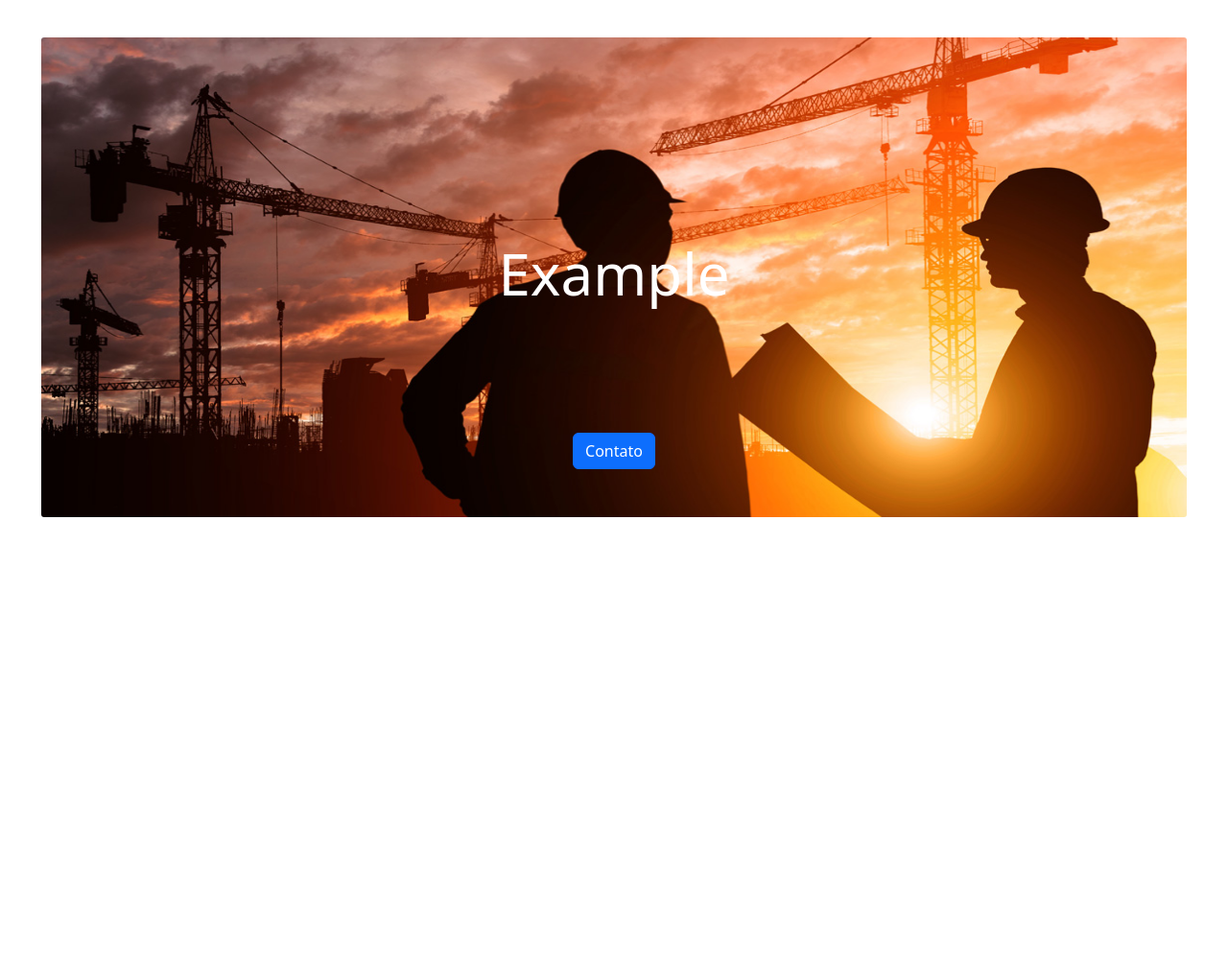
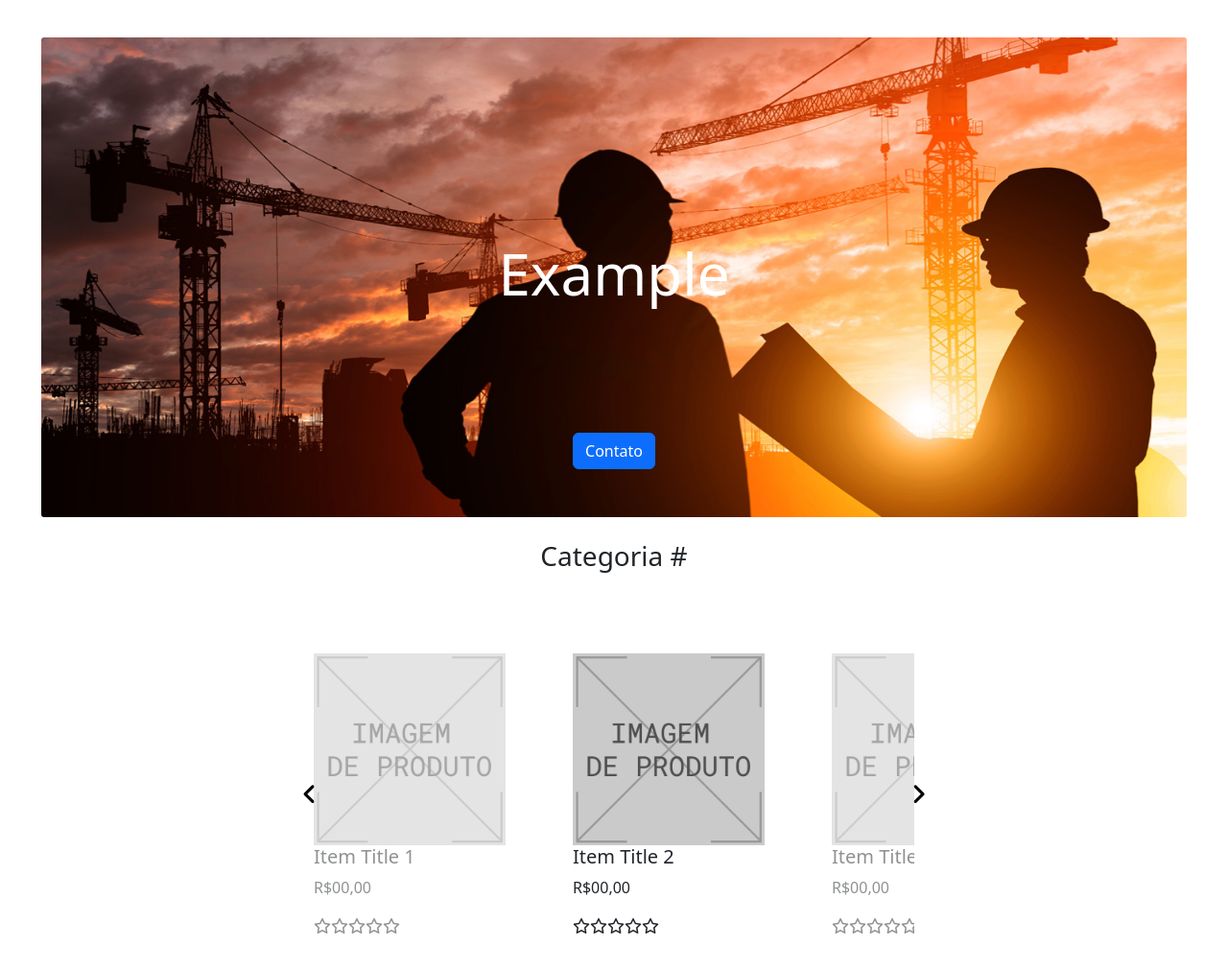
Before and after one commit to Lucas-Braga04/ProjetoCCC, a website: page home.html in a window 1280 px wide. Shown: the part 75-1086 px from the top of the page at 96% size. Before the commit the page ends 800 px from the top, so only its background shows below. Drawn offline with nearby package versions, Linux system fonts and the light colour scheme.

Commit message:
criação carrosel de itens

```diff
--- a/CSS/CSS-HOME/main.css
+++ b/CSS/CSS-HOME/main.css
@@ -43,3 +43,69 @@ main {
     position: absolute;
     margin: 50px;
 }
+
+.container {
+    position: relative;
+    max-width: 650px;
+    margin: 0 auto;
+}
+
+.galeria-wrapper {
+    overflow-x: auto;
+
+}
+
+.galeria-wrapper {
+    -ms-overflow-style: none;
+    scrollbar-width: none;
+}
+
+.galeria-wrapper::-webkit-scrollbar {
+    display: none;
+}
+
+.galeria {
+    display: flex;
+    flex-flow: row nowrap;
+    gap: 20px;
+}
+
+.arrow-left,
+.arrow-right {
+    position: absolute;
+    top: 0;
+    left: 0;
+    right: auto;
+    bottom: 0;
+    cursor: pointer;
+    background: transparent;
+    border: none;
+}
+
+.arrow-right {
+    position: absolute;
+    top: 0;
+    left: auto;
+    right: 0;
+    bottom: 0;
+}
+
+.arrow-left i,
+.arrow-right i {
+    font-size: 25px;
+}
+
+.item {
+    display: flex;
+    align-items: start;
+    justify-content: center;
+    flex-direction: column;
+    width: 250px;
+    height: 400px;
+    flex-shrink: 0;
+    opacity: 0.5;
+}
+
+.current-item {
+    opacity: 1;
+}
--- /dev/null
+++ b/JS/carouselAnimation.js
@@ -0,0 +1,33 @@
+const controls = document.querySelectorAll('.control');
+let currentItem = 0
+const items = document.querySelectorAll('.item');
+const maxItems = items.length;
+
+controls.forEach(control => {
+    control.addEventListener('click', () => {
+        const isLeft = control.classList.contains('arrow-left');
+
+        if (isLeft) {
+            currentItem -= 1;
+        } else {
+            currentItem += 1;
+        }
+
+        if (currentItem >= maxItems) {
+            currentItem = 0;
+        }
+
+        if (currentItem < 0) {
+            currentItem = maxItems - 1
+        }
+
+        items.forEach(item => item.classList.remove('current-item'));
+
+        items[currentItem].scrollIntoView({
+            inline: "center",
+            behavior: "smooth"
+        });
+
+        items[currentItem].classList.add("current-item");
+    })
+})
--- a/home.html
+++ b/home.html
@@ -56,11 +56,62 @@
             <a class="btn btn-primary" href="#" role="button">Contato</a>
         </div>
         <br>
+        <h3>Categoria #</h3>
+        <br>
+        <div class="container">
+            <button class="arrow-left control"><i class="fa-solid fa-angle-left"></i></button>
+            <button class="arrow-right control"><i class="fa-solid fa-angle-right"></i></button>
+            <div class="galeria-wrapper">
+                <div class="galeria">
+                    <div class="item">
+                        <img src="IMG/produto-example.png" alt="" width="200px" height="200px">
+                        <h5>Item Title 1</h5>
+                        <p>R$00,00</p>
+                        <span><i class="fa-regular fa-star"></i><i class="fa-regular fa-star"></i><i
+                                class="fa-regular fa-star"></i><i class="fa-regular fa-star"></i><i
+                                class="fa-regular fa-star"></i></span>
+                    </div>
+                    <div class="item current-item">
+                        <img src="IMG/produto-example.png" alt="" width="200px" height="200px">
+                        <h5>Item Title 2</h5>
+                        <p>R$00,00</p>
+                        <span><i class="fa-regular fa-star"></i><i class="fa-regular fa-star"></i><i
+                                class="fa-regular fa-star"></i><i class="fa-regular fa-star"></i><i
+                                class="fa-regular fa-star"></i></span>
+                    </div>
+                    <div class="item">
+                        <img src="IMG/produto-example.png" alt="" width="200px" height="200px">
+                        <h5>Item Title 3</h5>
+                        <p>R$00,00</p>
+                        <span><i class="fa-regular fa-star"></i><i class="fa-regular fa-star"></i><i
+                                class="fa-regular fa-star"></i><i class="fa-regular fa-star"></i><i
+                                class="fa-regular fa-star"></i></span>
+                    </div>
+                    <div class="item">
+                        <img src="IMG/produto-example.png" alt="" width="200px" height="200px">
+                        <h5>Item Title 4</h5>
+                        <p>R$00,00</p>
+                        <span><i class="fa-regular fa-star"></i><i class="fa-regular fa-star"></i><i
+                                class="fa-regular fa-star"></i><i class="fa-regular fa-star"></i><i
+                                class="fa-regular fa-star"></i></span>
+                    </div>
+                    <div class="item">
+                        <img src="IMG/produto-example.png" alt="" width="200px" height="200px">
+                        <h5>Item Title 5</h5>
+                        <p>R$00,00</p>
+                        <span><i class="fa-regular fa-star"></i><i class="fa-regular fa-star"></i><i
+                                class="fa-regular fa-star"></i><i class="fa-regular fa-star"></i><i
+                                class="fa-regular fa-star"></i></span>
+                    </div>
+                </div>
+            </div>
+        </div>
     </main>
 
     <script src="https://cdn.jsdelivr.net/npm/bootstrap@5.3.0/dist/js/bootstrap.bundle.min.js"
         integrity="sha384-geWF76RCwLtnZ8qwWowPQNguL3RmwHVBC9FhGdlKrxdiJJigb/j/68SIy3Te4Bkz"
         crossorigin="anonymous"></script>
+    <script src="JS/carouselAnimation.js"></script>
 </body>
 
 </html>
```
Also changed, not shown: IMG/produto-example.png (added).
